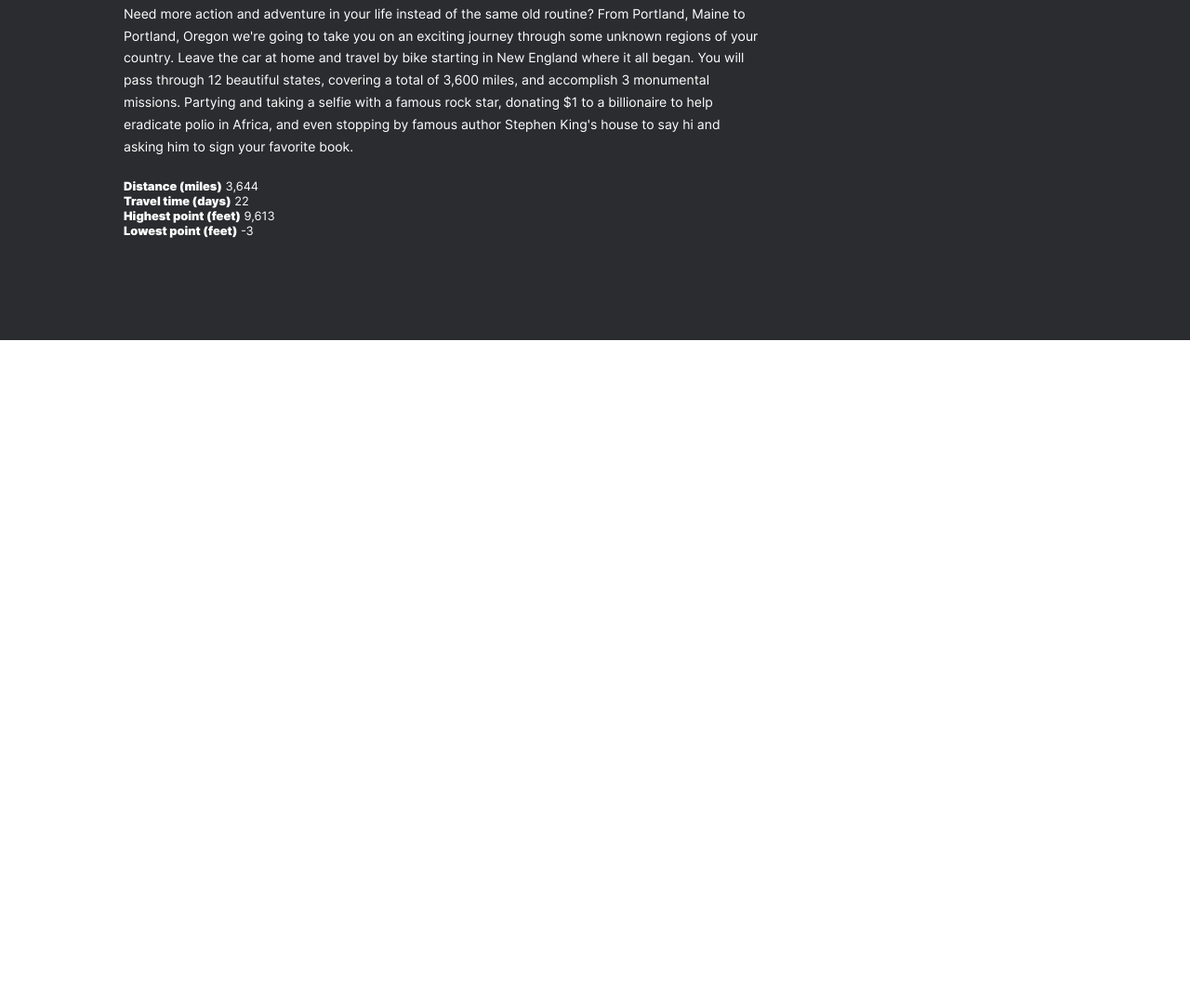
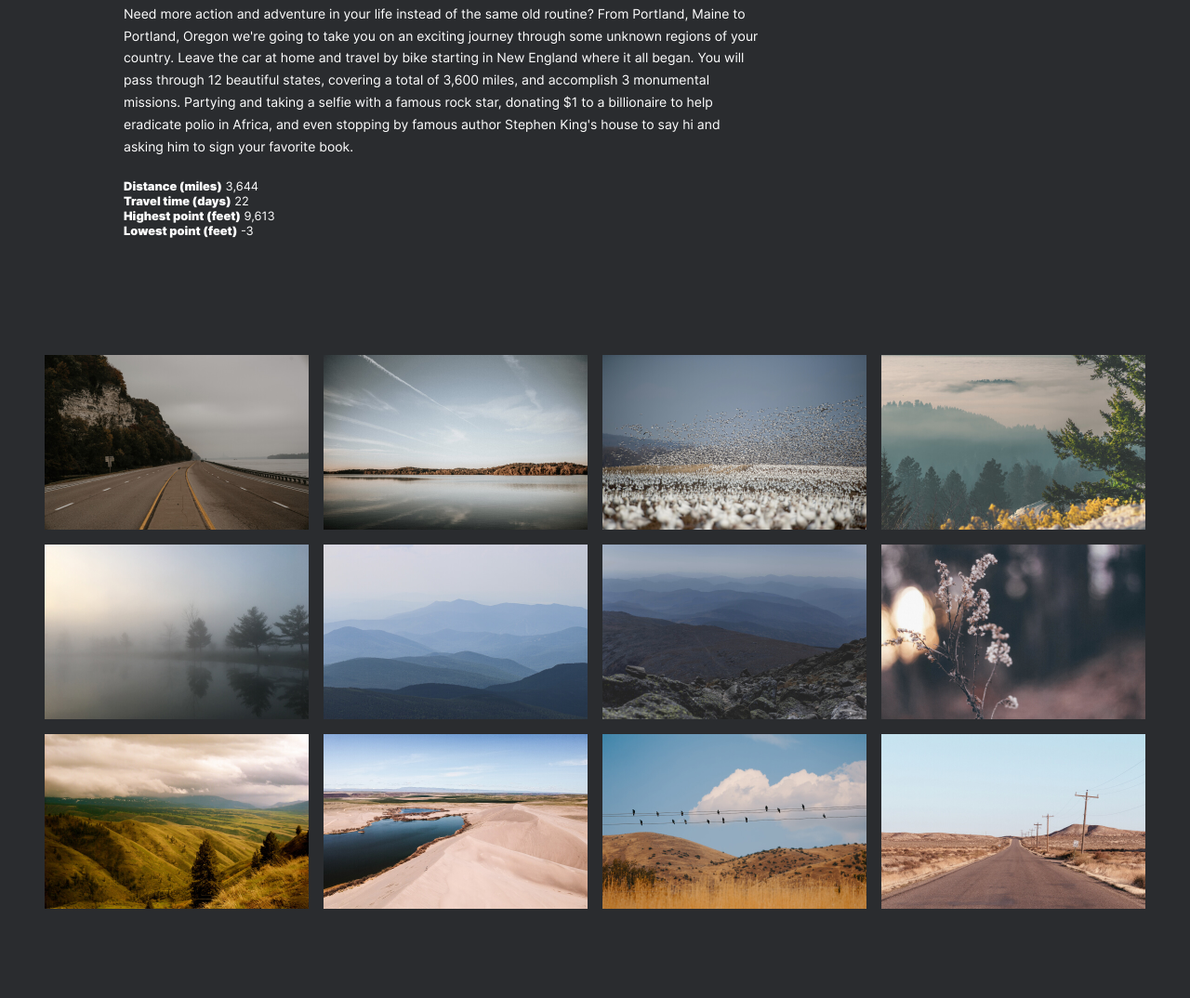
Before and after one commit to jimiryquai/web_project_3, a plain HTML site: page index.html in a window 1280 px wide. Shown: the part 1482-2556 px from the top of the page at 93% size. Before the commit the page ends 1848 px from the top, so only its background shows below. Drawn offline with Linux system fonts and the light colour scheme.

Commit message:
Added gallery

```diff
--- /dev/null
+++ b/blocks/auto-grid/__image/auto-grid__image.css
@@ -0,0 +1,6 @@
+.auto-grid__image {
+    width: 17.75rem;
+    height: 11.75rem;
+    max-width: 100%;
+    display: block;
+}
--- /dev/null
+++ b/blocks/auto-grid/auto-grid.css
@@ -0,0 +1,15 @@
+@import url(./__image/auto-grid__image.css);
+
+/*
+  AUTO GRID
+  Set the minimum item size with `--auto-grid-min-size` and you'll
+  get a fully responsive grid with no media queries.
+*/
+
+.auto-grid {
+    display: grid;
+    grid-template-columns: repeat(auto-fill, minmax(var(--auto-grid-min-size, 16rem), 1fr));
+    grid-gap: 1rem;
+    list-style: none;
+    padding-left: 0;;
+  }
--- /dev/null
+++ b/blocks/gallery/gallery.css
@@ -0,0 +1,3 @@
+.gallery {
+    padding-bottom: 80px;
+}
--- /dev/null
+++ b/blocks/wrapper/wrapper.css
@@ -0,0 +1,11 @@
+/*
+  WRAPPER
+  A utility with a max width that contains child elements and horizontal centers them
+*/
+
+.wrapper {
+    max-width: 74rem;
+    margin-left: auto;
+    margin-right: auto;
+    padding: 0;
+  }
--- a/index.html
+++ b/index.html
@@ -49,6 +49,24 @@
                 <li class="description__list-item"><span class="description__list-item-accent">Lowest point (feet)</span> -3</li>
             </ul>
         </section>
+        <section class="gallery">
+            <div class="wrapper">
+                <ul class="auto-grid">
+                  <li class="auto-grid__item"><img src="./images/highway.jpg" alt="a coastal highway" class="auto-grid__image"></li>
+                  <li class="auto-grid__item"><img src="./images/lake.jpg" alt="a lake" class="auto-grid__image"></li>
+                  <li class="auto-grid__item"><img src="./images/seagulls.jpg" alt="a flock of seagulls" class="auto-grid__image"></li>
+                  <li class="auto-grid__item"><img src="./images/boise.jpg" alt="a forest in boise" class="auto-grid__image"></li>
+                  <li class="auto-grid__item"><img src="./images/fog.jpg" alt="a lake shrouded in fog" class="auto-grid__image"></li>
+                  <li class="auto-grid__item"><img src="./images/valley.jpg" alt="a valley" class="auto-grid__image"></li>
+                  <li class="auto-grid__item"><img src="./images/pass.jpg" alt="a mountian pass" class="auto-grid__image"></li>
+                  <li class="auto-grid__item"><img src="./images/twig.jpg" alt="a twig" class="auto-grid__image"></li>
+                  <li class="auto-grid__item"><img src="./images/clouds.jpg" alt="a cloudy landscape" class="auto-grid__image"></li>
+                  <li class="auto-grid__item"><img src="./images/oasis.jpg" alt="an oasis in the desert" class="auto-grid__image"></li>
+                  <li class="auto-grid__item"><img src="./images/wires.jpg" alt="birds on a wire" class="auto-grid__image"></li>
+                  <li class="auto-grid__item"><img src="./images/road.jpg" alt="a deserted road" class="auto-grid__image"></li>
+                </ul>
+              </div>
+        </section>
     </div>
 </body>
 </html>
--- a/pages/index.css
+++ b/pages/index.css
@@ -3,6 +3,9 @@
 @import url(../blocks/header/header.css);
 @import url(../blocks/logo/logo.css);
 @import url(../blocks/description/description.css);
+@import url(../blocks/gallery/gallery.css);
+@import url(../blocks/wrapper/wrapper.css);
+@import url(../blocks/auto-grid/auto-grid.css);
 
 @font-face {
     font-family: 'Inter';
```
